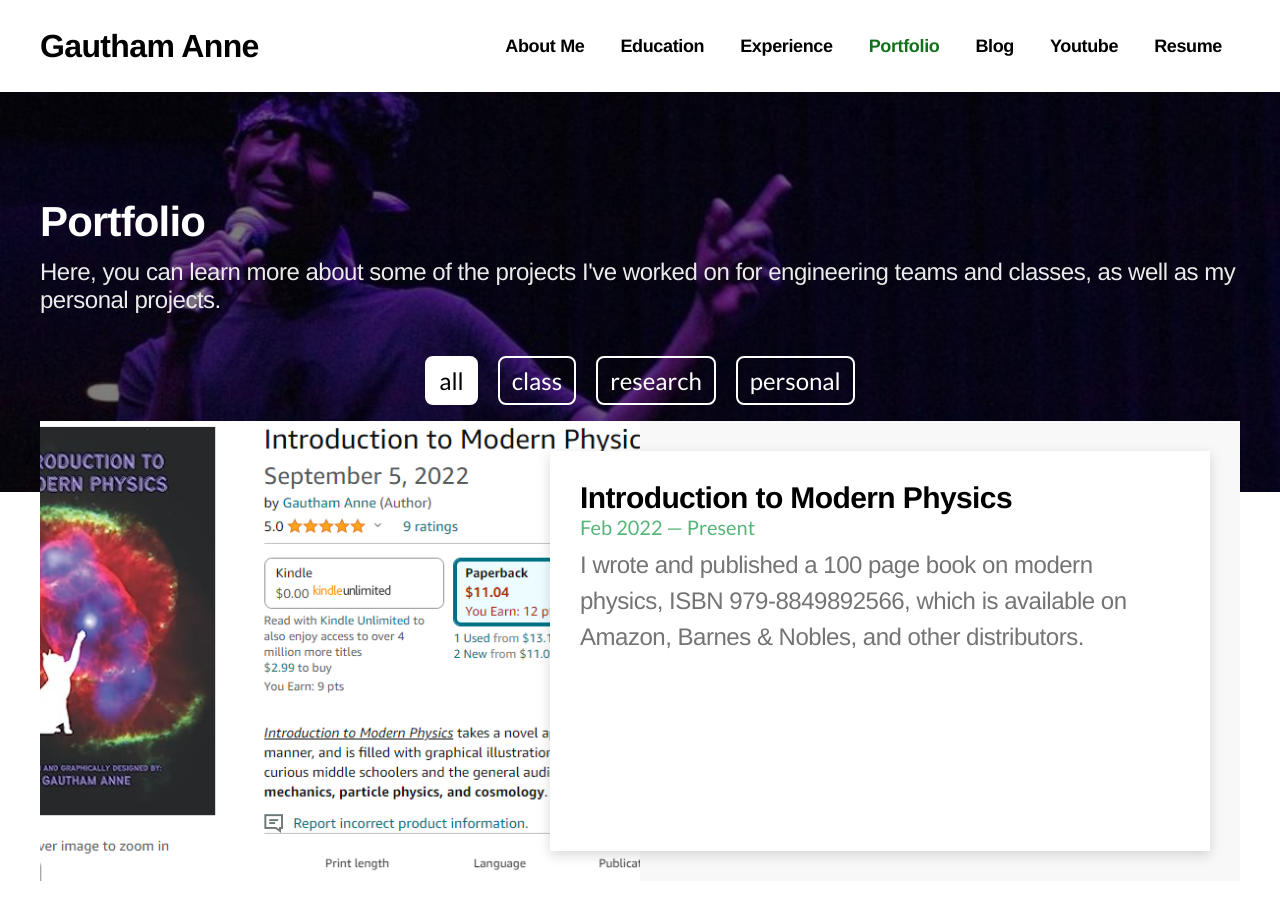
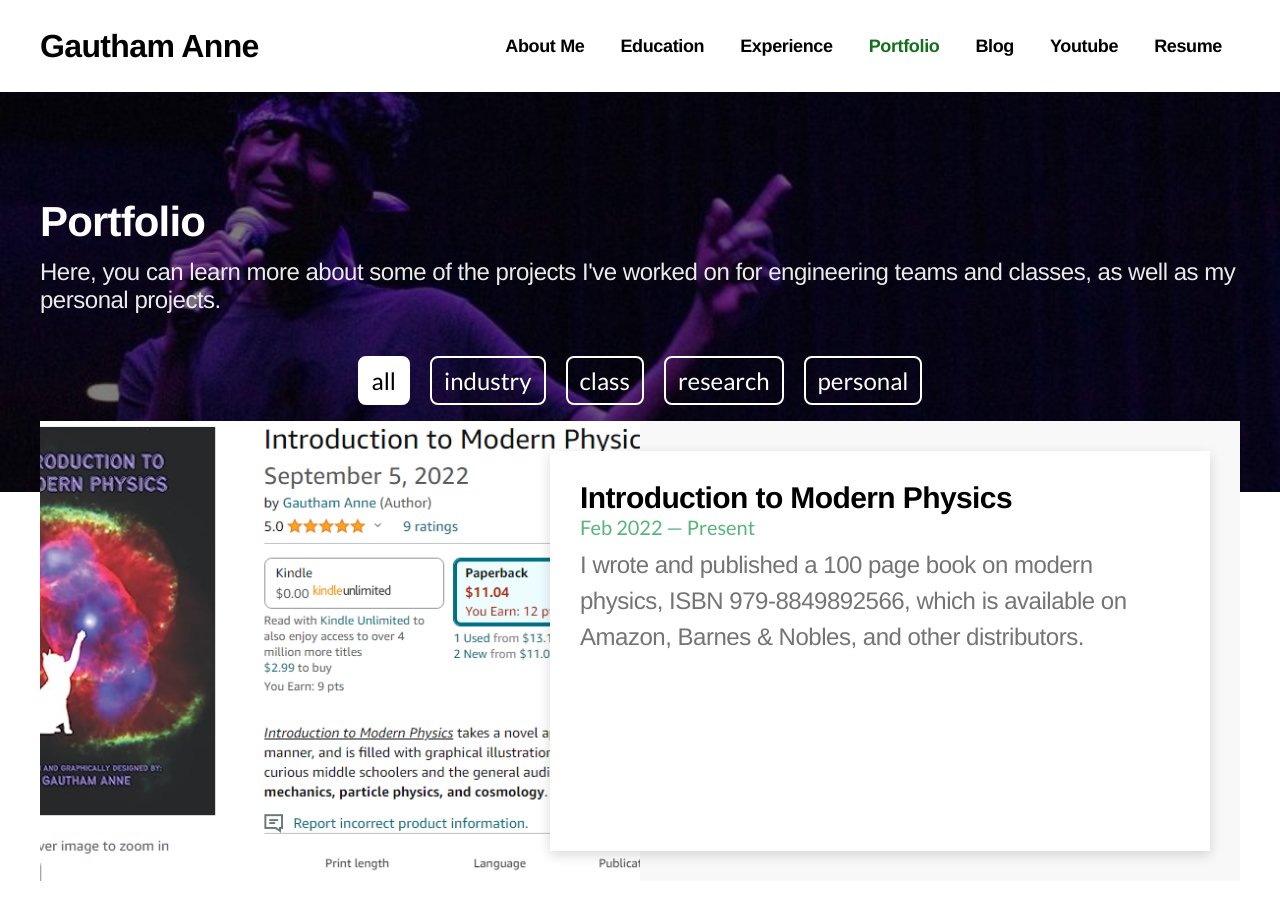
Before and after one commit to annegautham/annegautham.github.io, a Jekyll site: the page built from portfolio/index.md, in a window 1280 px wide and 900 px high. Built offline with Jekyll 4.4.1, drawn with Linux system fonts in a browser that asks for light colours; some web fonts are replaced.

Commit message:
Update index.md

```diff
--- a/portfolio/index.md
+++ b/portfolio/index.md
@@ -6,6 +6,7 @@
 filterable: true
 filter_tags:
   - all
+  - industry
   - class
   - research
   - personal
@@ -19,7 +20,7 @@
     image_path="/assets/images/portfolio/amazonbook.png"
     subheader="Feb 2022 — Present"
     description="I wrote and published a 100 page book on modern physics, ISBN 979-8849892566, which is available on Amazon, Barnes & Nobles, and other distributors."
-    tags="all class"
+    tags="all industry personal"
 %}
 
 
```
